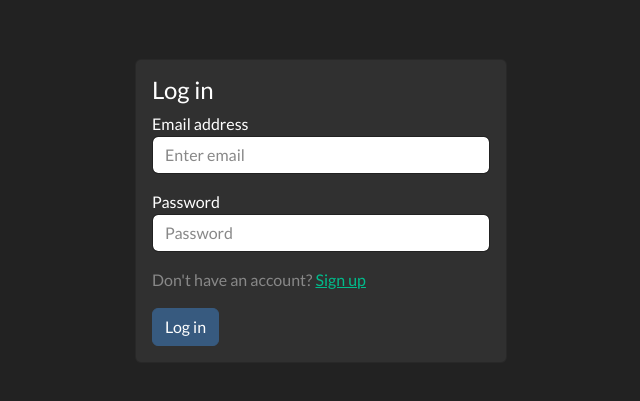
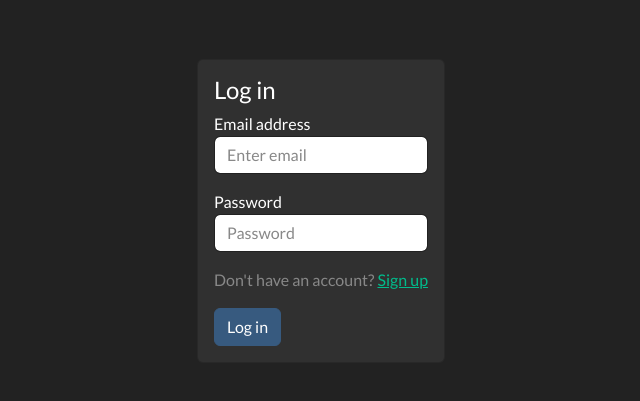
Before and after one commit to zlojKolhoznik/notes-app, a React (Create React App) app: page /login in a window 1280 px wide. Shown: the part 177-578 px from the top of the page, without its empty margins (319-959 px from the left). Built offline with nearby package versions, Linux system fonts and the light colour scheme.

Commit message:
Fixed display bug

```diff
--- a/src/Components/LoginForm.jsx
+++ b/src/Components/LoginForm.jsx
@@ -39,7 +39,7 @@ export default function LoginForm() {
     return (
         <div className="container d-flex flex-column align-items-center justify-content-center"
              style={{height: "97vh"}}>
-            <div className="card col-4">
+            <div className="card">
                 <div className="card-body">
                     <h4 className="card-title">Log in</h4>
                     <form onSubmit={e => submitHandler(e, setError, navigate)}>
```
